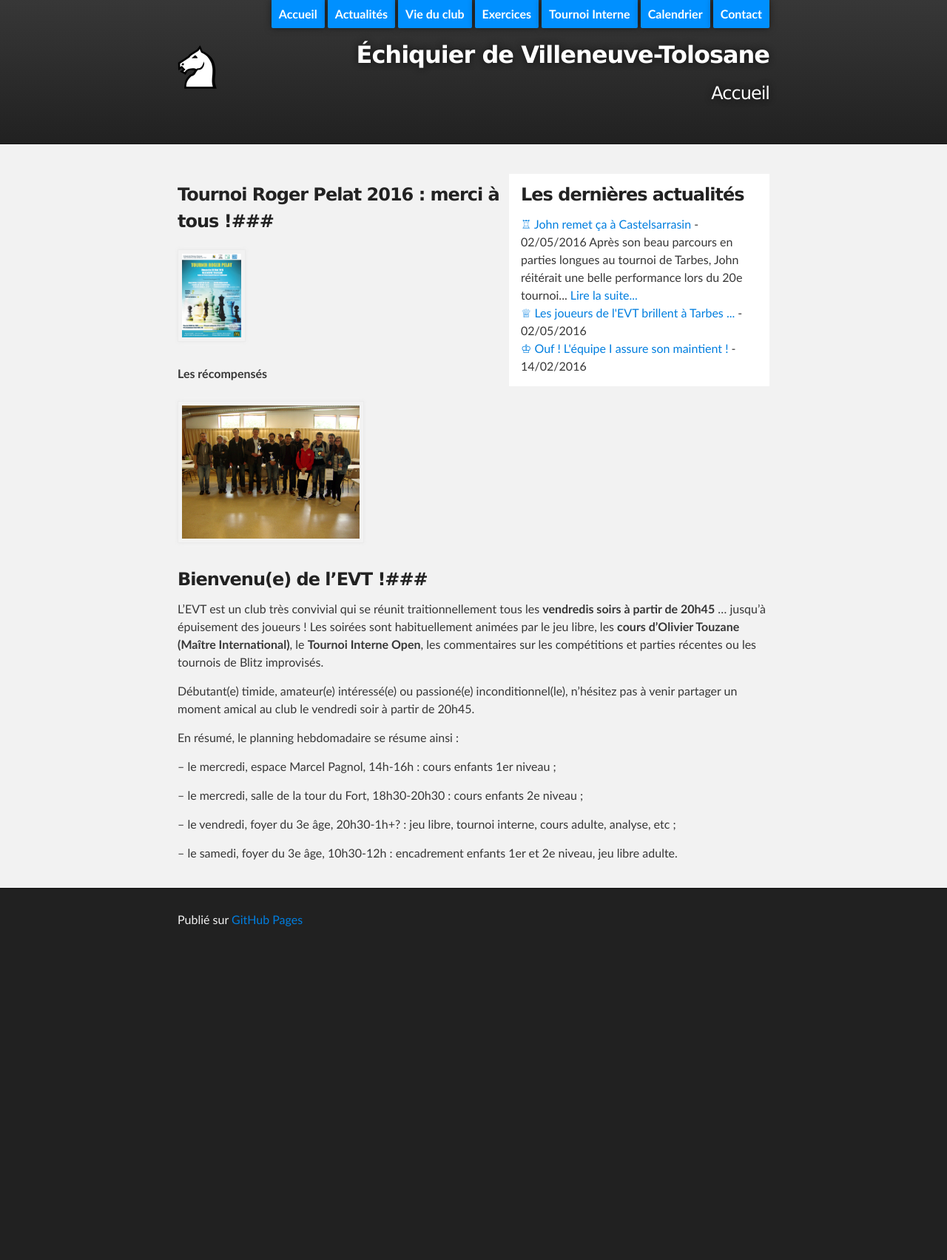
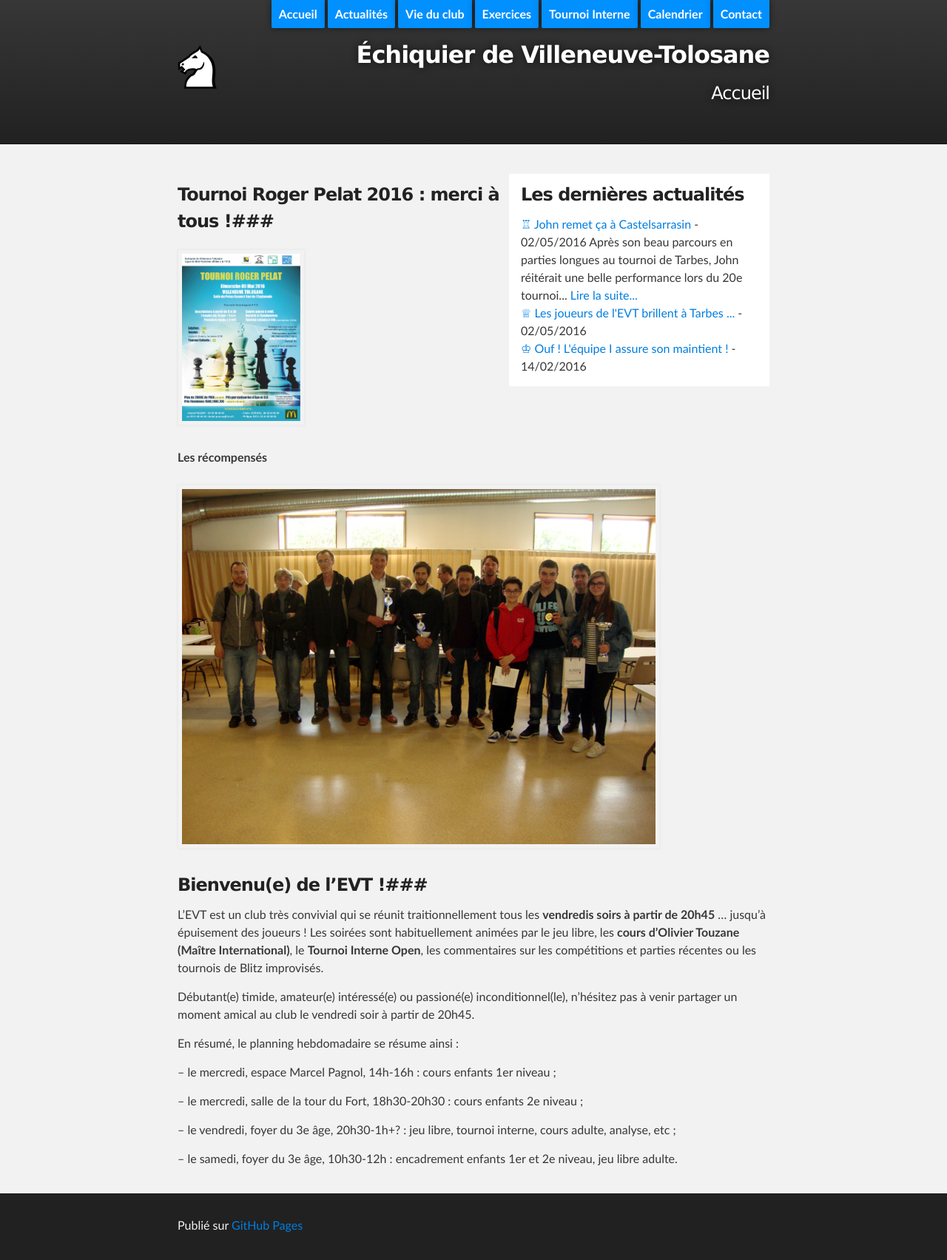
Before and after one commit to echiquier-villeneuve-tolosane/echiquier-villeneuve-tolosane.github.io, a Jekyll site: the page built from index.md, in a window 1280 px wide. Shown: the whole page at 74% size. Built offline with Jekyll 4.4.1, drawn with Linux system fonts in a browser that asks for light colours; nearby versions of some CDN libraries; before the commit the page ends 1290 px from its top, so only the background shows below that.

Commit message:
Updated index.md

```diff
--- a/index.md
+++ b/index.md
@@ -7,11 +7,11 @@ published: true
 
 ### Tournoi Roger Pelat 2016 : merci à tous !###
 
-<img src="/documents/affiche_du_tournoi_roger_pelat_2016.jpg" style="width: 10%;"/>
+<img src="/documents/affiche_du_tournoi_roger_pelat_2016.jpg" style="width: 20%;"/>
 
 **Les récompensés**
 
-<img src="/photos/DSC09798.JPG" style="width: 30%;"/>
+<img src="/photos/DSC09798.JPG" style="width: 80%;"/>
 
 
 ### Bienvenu(e) de l'EVT !###
```
